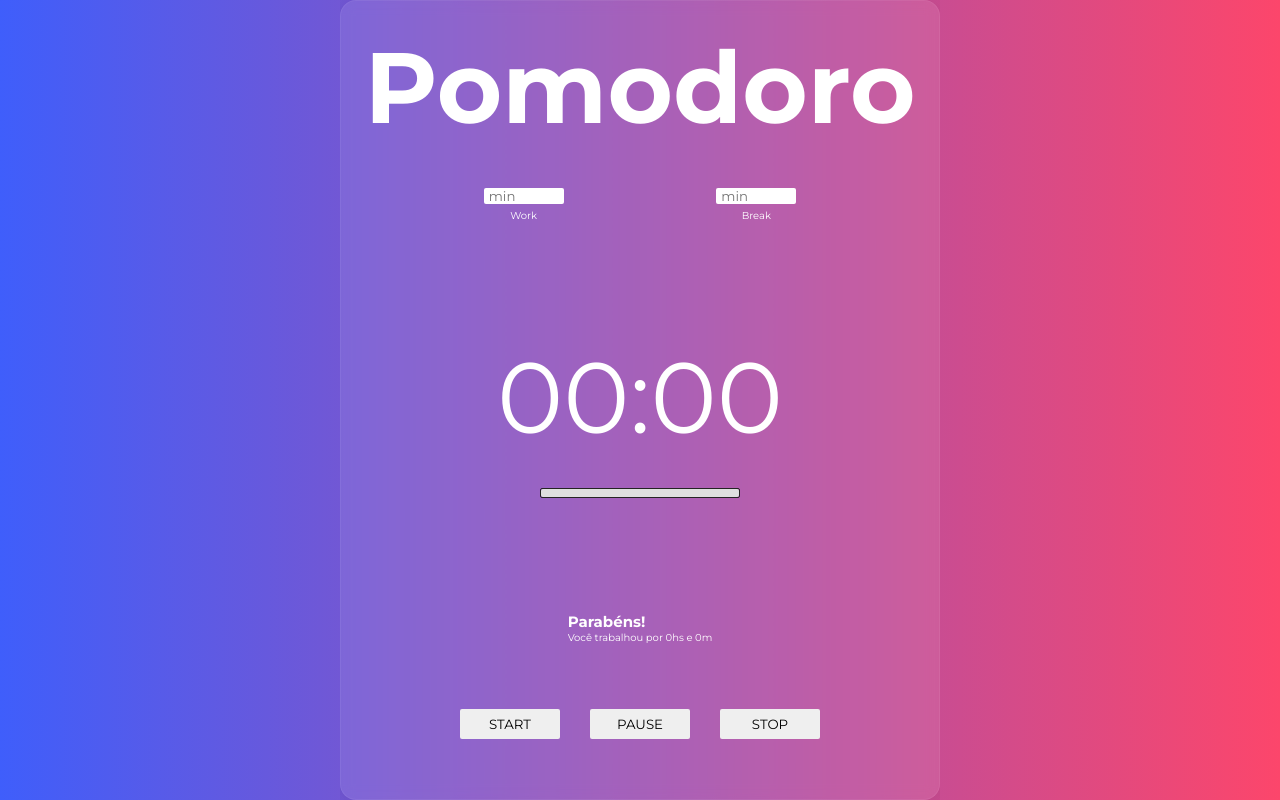
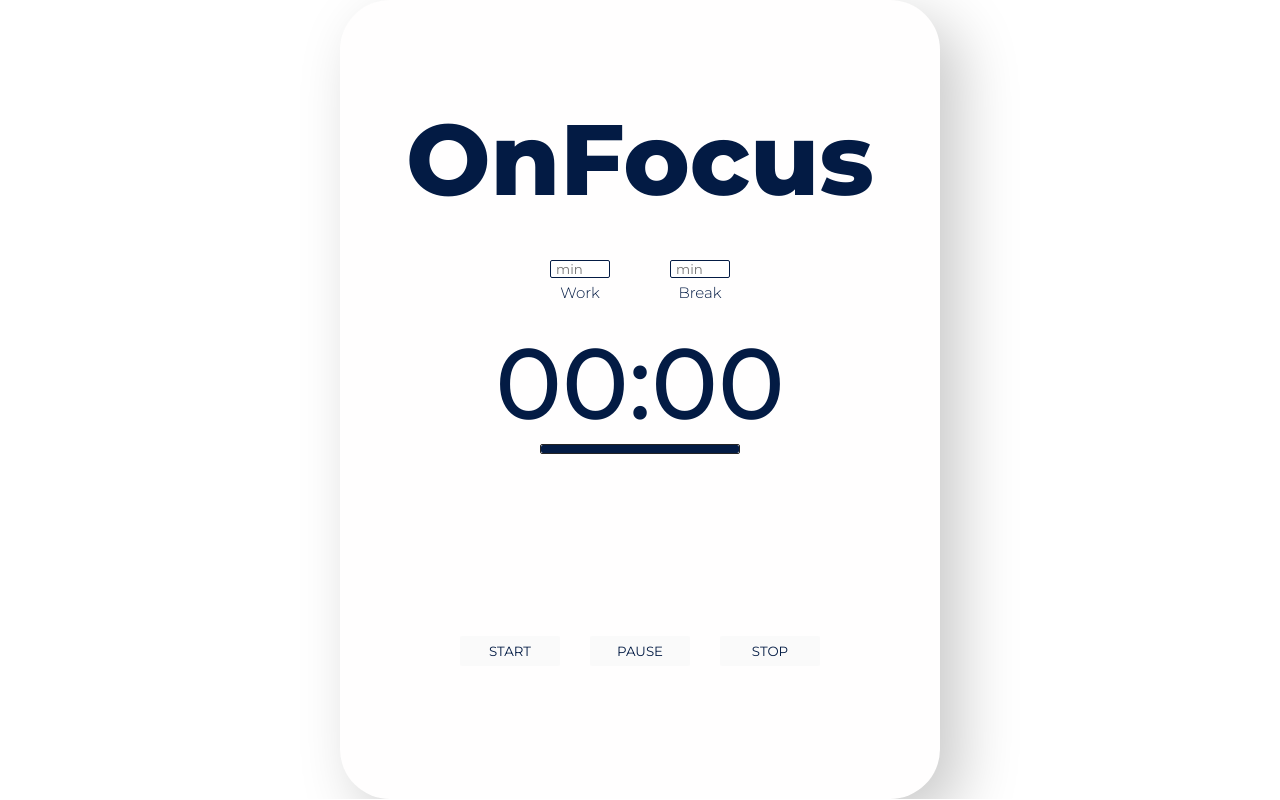
Before and after one commit to devbrunogomes/pomodoro-timer, a React (Create React App) app: page / in a window 1280 px wide. Built offline with nearby package versions, Linux system fonts and the light colour scheme.

Commit message:
styles are been updated

```diff
--- a/src/App.css
+++ b/src/App.css
@@ -6,30 +6,14 @@
   font-optical-sizing: auto;
   font-style: normal;
   overflow: hidden;
+  color: var(--black);
 }
 
 :root {
   font-size: 62.5%;
+  --black: #031B44;
+  --white: #fffefe;
+  --green: #53D3AF;
+  --red: #EE5436;
+  --blue: #7393DD;
 }
-
-body {
-  /* background-color: rgb(37, 36, 36); */
-  color: white;
-  height: 100vh;
-  width: 100vw;
-  background: #fc466b;
-  background: -webkit-linear-gradient(
-    to right,
-    #3f5efb,
-    #fc466b
-  );
-  background: linear-gradient(
-    to right,
-    #3f5efb,
-    #fc466b
-  );
-  display: flex;
-  justify-content: center;
-  align-items: center;
-
-}
--- a/src/components/Timer/Timer.jsx
+++ b/src/components/Timer/Timer.jsx
@@ -3,16 +3,18 @@ import "./timer.css";
 
 export const Timer = () => {
   //Horas e minutos exibidos na Parabenização
-  const [hoursCongrats, setHoursCongrats] = useState(0)
-  const [minutesCongrats, setMinutesCongrats] = useState(0)
-  const [totalMinutesCongrats, setTotalMinutesCongrats] = useState(0)
+  const [hoursCongrats, setHoursCongrats] = useState(0);
+  const [minutesCongrats, setMinutesCongrats] = useState(0);
+  const [totalMinutesCongrats, setTotalMinutesCongrats] = useState(0);
 
+  //Toggle que vai definir a exibição do congrats
+  const [congratsIsMounted, setCongratsIsMounted] = useState(false);
 
   //Estado paralelo do timer do work
-  const [paralelWorkTimer, setParalelWorkTimer] = useState(0)
+  const [paralelWorkTimer, setParalelWorkTimer] = useState(0);
 
   //Estado paralelo do timer do break
-  const [paralelBreakTimer, setParalelBreakTimer] = useState(0)
+  const [paralelBreakTimer, setParalelBreakTimer] = useState(0);
 
   //Toggle que vai definir o funcionamento do Timer
   const [isMounted, setIsMounted] = useState(false);
@@ -32,9 +34,11 @@ export const Timer = () => {
 
   //Barra de loading
   const [progressState, setProgressState] = useState(0);
-  let workProgressPercentage = (((totalTimeInSeconds - workInSeconds) * -1) / workInSeconds) * 100;
+  let workProgressPercentage =
+    (((totalTimeInSeconds - workInSeconds) * -1) / workInSeconds) * 100;
 
-  let breakProgressPercentage = (((totalTimeInSeconds - breakInSeconds) * -1) / breakInSeconds) * 100;
+  let breakProgressPercentage =
+    (((totalTimeInSeconds - breakInSeconds) * -1) / breakInSeconds) * 100;
 
   //------------------------------------------------------------
   //use effect para atualizar o timer com o tempo de trabalho
@@ -52,16 +56,15 @@ export const Timer = () => {
     if (totalTimeInSeconds !== 0 && isMounted) {
       interval = setInterval(() => {
         setTotalTimeInSeconds(totalTimeInSeconds - 1);
-        setParalelWorkTimer(paralelWorkTimer - 1)
-        setMinutesCongrats((60 - minutes))
-        console.log(paralelWorkTimer)
+        setParalelWorkTimer(paralelWorkTimer - 1);
+        setMinutesCongrats(60 - minutes);
+        console.log(paralelWorkTimer);
 
         //se o contador paralelo do work, for negativo, começar o contador paralelo do break
         if (paralelWorkTimer < 0) {
-          setParalelBreakTimer(paralelBreakTimer - 1)
-          console.log(paralelBreakTimer)
+          setParalelBreakTimer(paralelBreakTimer - 1);
+          console.log(paralelBreakTimer);
         }
-
       }, 1);
     }
 
@@ -77,24 +80,24 @@ export const Timer = () => {
 
     //Quando o timer paralelo do Work chegar a 0, começar o break
     if (paralelWorkTimer === 0) {
-      setTotalTimeInSeconds(breakInSeconds) //Começar o Break time
-      console.log(`break`)
-      setTotalMinutesCongrats(totalMinutesCongrats + workInMinutes)
+      setTotalTimeInSeconds(breakInSeconds); //Começar o Break time
+      console.log(`break`);
+      setTotalMinutesCongrats(totalMinutesCongrats + workInMinutes);
     }
 
     //Sempre que acumular 60m em minutesCongrats atualizar as outras variaveis
     if (totalMinutesCongrats === 60) {
-      setHoursCongrats(hoursCongrats + 1)
+      setHoursCongrats(hoursCongrats + 1);
 
-      console.log(hoursCongrats)
-      setTotalMinutesCongrats(0)
+      console.log(hoursCongrats);
+      setTotalMinutesCongrats(0);
     }
 
     //Quando o timer paralelo do Break chegar a 0, recomeçar o timer do work
     if (paralelBreakTimer === 1) {
-      setTotalTimeInSeconds(workInSeconds) //Começar o Work time
-      setParalelWorkTimer(workInSeconds) //Recomeçar o work timer paralelo
-      setParalelBreakTimer(breakInSeconds) //Recomeçar o break timer paralelo
+      setTotalTimeInSeconds(workInSeconds); //Começar o Work time
+      setParalelWorkTimer(workInSeconds); //Recomeçar o work timer paralelo
+      setParalelBreakTimer(breakInSeconds); //Recomeçar o break timer paralelo
     }
 
     //Saída da funçao limpando o intervalo, cancelando a renderizacao
@@ -114,8 +117,9 @@ export const Timer = () => {
     console.log(breakInMinutes);
     setTotalTimeInSeconds(workInSeconds);
     setIsMounted(true);
-    setParalelWorkTimer(workInSeconds)
-    setParalelBreakTimer(breakInSeconds)
+    setParalelWorkTimer(workInSeconds);
+    setParalelBreakTimer(breakInSeconds);
+    setCongratsIsMounted(false) //Para nao exibir o congrats
   }
   //------------------------------------------------------------
   //Para lidar com click do botao pause
@@ -130,12 +134,13 @@ export const Timer = () => {
     setIsMounted(false);
     setTotalTimeInSeconds(0);
     setProgressState(0);
+    setCongratsIsMounted(true); //Para exibir o congrats
   }
 
   //------------------------------------------------------------
   return (
     <main className="container">
-      <h1>Pomodoro</h1>
+      <h1>OnFocus</h1>
       <section className="menuOptions">
         <form>
           <div>
@@ -180,15 +185,21 @@ export const Timer = () => {
           ></div>
         </div>
       </section>
-      <section className="congratsWrapper">
+      <section
+        className="congratsWrapper"
+        style={{ visibility: `${congratsIsMounted ? '' : "hidden"}` }}
+      >
         <h2>Parabéns!</h2>
-        <p>Você trabalhou por {hoursCongrats}hs e {minutesCongrats}m</p>
+        <p>
+          Você trabalhou por {hoursCongrats}hs e {minutesCongrats}m
+        </p>
       </section>
       <section className="buttonWrapper">
         <button
           onClick={(event) => {
             handleStartClick(event);
           }}
+          disabled={(workInMinutes <= 0)  || (breakInMinutes <= 0) ? true : false}
         >
           {isMounted ? "RESTART" : "START"}
         </button>
@@ -196,6 +207,7 @@ export const Timer = () => {
           onClick={(event) => {
             handlePauseClick(event);
           }}
+          disabled={(workInMinutes <= 0)  || (breakInMinutes <= 0) ? true : false}
         >
           PAUSE
         </button>
@@ -203,6 +215,7 @@ export const Timer = () => {
           onClick={(event) => {
             handleStopClick(event);
           }}
+          disabled={(workInMinutes <= 0)  || (breakInMinutes <= 0) ? true : false}
         >
           STOP
         </button>
--- a/src/components/Timer/timer.css
+++ b/src/components/Timer/timer.css
@@ -4,30 +4,28 @@
   justify-content: center;
   flex-direction: column;
   width: 100vw;
-  height: 100vh;
-  background: rgba(255, 255, 255, 0.09);
-  border-radius: 16px;
-  box-shadow: 0 4px 30px rgba(0, 0, 0, 0.1);
-  backdrop-filter: blur(6.4px);
-  -webkit-backdrop-filter: blur(6.4px);
-  border: 1px solid rgba(255, 255, 255, 0.06);
-
+  height: calc(100vh - 1px);
+  margin: 0 auto;
 }
 
 @media screen and (min-width: 1260px) {
   .container {
     max-width: 60rem;
+    border-radius: 50px;
+    background: var(--white);
+    box-shadow: 20px 20px 60px #c9c9c9, -20px -20px 60px #ffffff;
   }
 }
 /*Titulo*/
 .container h1 {
   font-size: 10rem;
+  font-weight: 800;
   width: 100%;
   text-align: center;
 }
 
 @media screen and (max-width: 560px) {
-  .container{
+  .container {
     padding: 2rem 1rem;
   }
 
@@ -45,33 +43,36 @@
   margin-top: 2rem;
   display: flex;
   align-items: center;
-  justify-content: space-evenly;
+  justify-content: center;
   flex-direction: row;
-  gap: 1rem;
+  gap: 6rem;
+
   width: 100%;
 }
-.menuOptions form input {
-  width: 8rem;
-  padding: 0 0.5rem;
-  /* background-color: rgb(37, 36, 36); */
-  background-color: none;
-  border: none;
-  border-radius: 2px;
-  color: rgb(0, 0, 0);
-}
-
 .menuOptions div {
   display: flex;
   flex-direction: column-reverse;
   align-items: center;
   gap: 0.5rem;
 }
+.menuOptions form div label {
+  font-size: 1.5rem;
+  font-weight: 300;
+}
+
+.menuOptions form div input {
+  width: 6rem;
+  padding: 0 0.5rem;
+  background-color: none;
+  border: 1px solid var(--black);
+  border-radius: 2px;
+  color: rgb(0, 0, 0);
+}
 
 /* Timer e barra de progresso */
 
 .timerAndProgressWrapper {
   margin: 2rem 0 2rem 0;
-  height: 35rem;
   width: 100%;
   display: flex;
   flex-direction: column;
@@ -79,12 +80,13 @@
   justify-content: center;
 }
 
-.relogio{
+.relogio {
   display: flex;
 }
 
 .relogio p {
   font-size: 10rem;
+  font-weight: 500;
 }
 
 /* Barra de Progresso */
@@ -95,7 +97,7 @@
   min-width: 20rem;
   width: 30%;
   height: 1rem;
-  margin-top: 3rem;
+
 }
 
 .progress {
@@ -103,8 +105,27 @@
   border: none;
   border-radius: 2px;
   transition: width 1s ease-in-out;
+  background-color: var(--black);
+}
 
-  background-color: rgb(223, 223, 223);
+/* Congrats */
+
+.congratsWrapper {
+  display: flex;
+  align-items: center;
+  justify-content: center;
+  flex-direction: column;
+  gap: 1rem;
+  margin: 3rem;
+}
+
+.congratsWrapper h2 {
+  font-size: 3rem;
+}
+
+.congratsWrapper p {
+  font-size: 1.7rem;
+  font-weight: 300;
 }
 
 /* Botões */
@@ -116,12 +137,11 @@
   justify-content: center;
   width: 100%;
   gap: 3rem;
-  margin-top: 3rem;
 }
 
 .buttonWrapper button {
   height: 3rem;
   width: 10rem;
   border-radius: 2px;
-  border:none;
+  border: none;
 }
```
